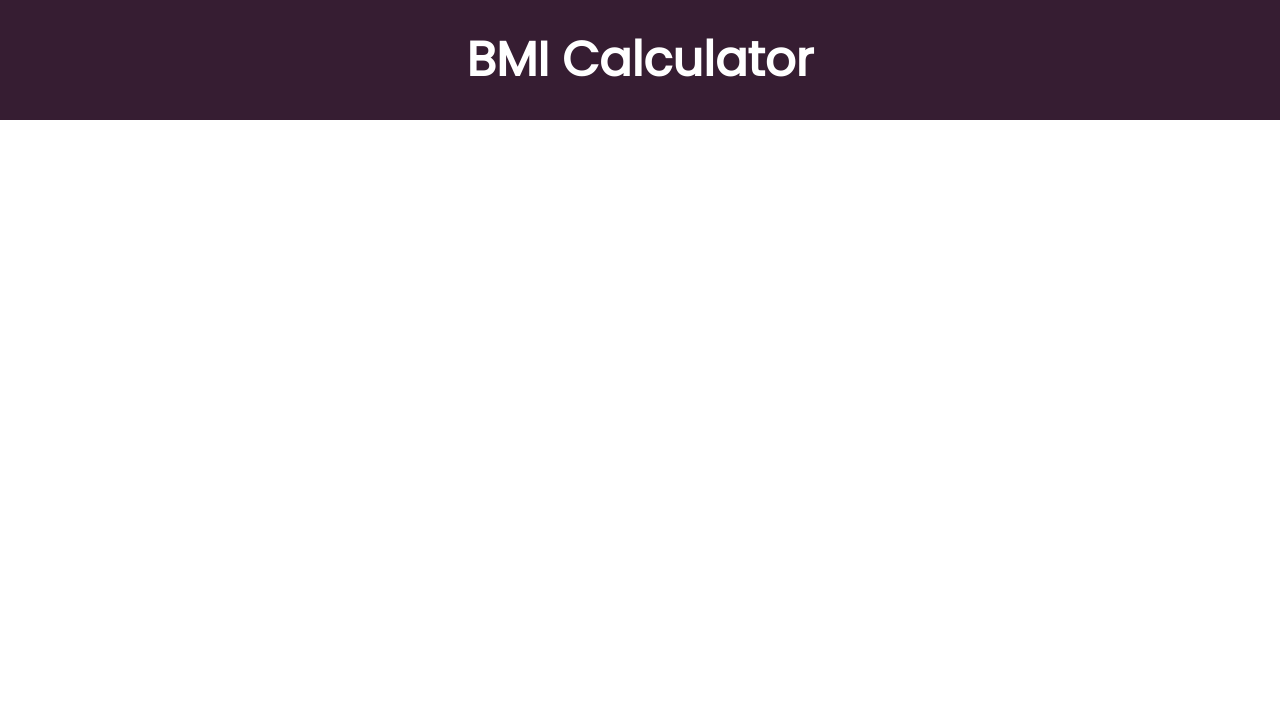
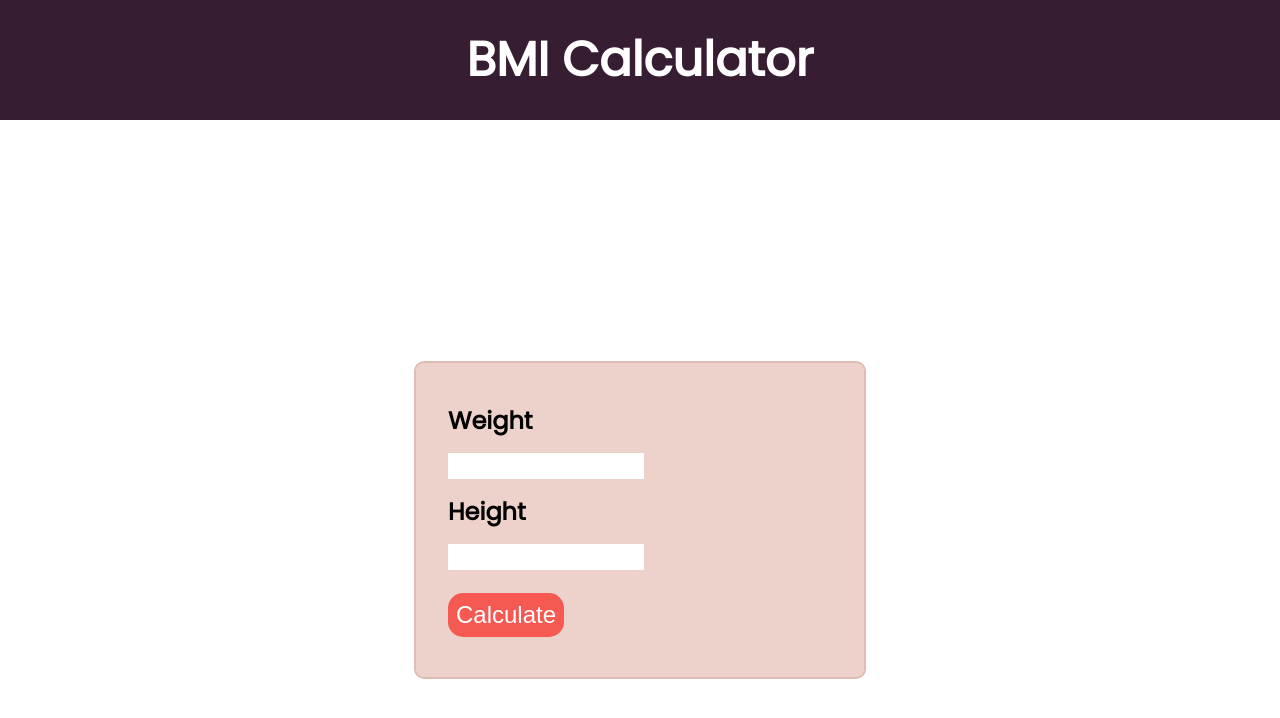
Before and after one commit to Martin853/BMI-Calculator, a React (Vite) app in the folder bmi-calculator/: page / in a window 1280 px wide. Shown: the top 718 px of the page. Built offline with nearby package versions, Linux system fonts and the light colour scheme; the HTML template or start-up script is replaced by a standard one.

Commit message:
Created the form

```diff
--- a/bmi-calculator/src/App.jsx
+++ b/bmi-calculator/src/App.jsx
@@ -1,7 +1,13 @@
 import Navbar from './components/Navbar';
+import Form from './components/Form';
 
 function App() {
-  return <Navbar />;
+  return (
+    <div className="wraper">
+      <Navbar />
+      <Form />
+    </div>
+  );
 }
 
 export default App;
--- /dev/null
+++ b/bmi-calculator/src/components/Form.jsx
@@ -0,0 +1,17 @@
+import classes from './Form.module.css';
+
+function Form() {
+  return (
+    <div className={classes.container}>
+      <form className={classes.form}>
+        <label htmlFor="weight">Weight</label>
+        <input type="number" id="weight" />
+        <label htmlFor="height">Height</label>
+        <input type="number" id="height" />
+        <button>Calculate</button>
+      </form>
+    </div>
+  );
+}
+
+export default Form;
--- /dev/null
+++ b/bmi-calculator/src/components/Form.module.css
@@ -0,0 +1,61 @@
+.container {
+  height: 100%;
+  display: flex;
+  justify-content: center;
+  align-items: center;
+}
+
+.form {
+  background-color: #edd2cb;
+  border: 2px solid #dfbcb3;
+  border-radius: 10px;
+  width: 30%;
+  height: 250px;
+  padding: 2rem;
+  display: flex;
+  flex-direction: column;
+  justify-content: space-around;
+  align-items: flex-start;
+}
+
+.form > label {
+  font-size: 1.5rem;
+  font-weight: bold;
+}
+
+.form > input {
+  width: 50%;
+  height: 1.5rem;
+  border: none;
+  outline: none;
+}
+
+.form > button {
+  background-color: #f55951;
+  border: none;
+  border-radius: 15px;
+  margin-top: 0.5rem;
+  color: white;
+  font-size: 1.5rem;
+  padding: 0.5rem;
+  transition: background-color 0.3s ease-in;
+}
+
+.form > button:hover {
+  background-color: #cd4d46;
+  cursor: pointer;
+}
+
+/* Disable form arrows */
+
+/* Chrome, Safari, Edge, Opera */
+input::-webkit-outer-spin-button,
+input::-webkit-inner-spin-button {
+  -webkit-appearance: none;
+  margin: 0;
+}
+
+/* Firefox */
+input[type='number'] {
+  -moz-appearance: textfield;
+}
--- a/bmi-calculator/src/components/Navbar.module.css
+++ b/bmi-calculator/src/components/Navbar.module.css
@@ -2,6 +2,7 @@
   width: 100%;
   height: 15vh;
   background-color: #361d32;
+  align-self: flex-start;
   display: flex;
   justify-content: center;
   align-items: center;
--- a/bmi-calculator/src/index.css
+++ b/bmi-calculator/src/index.css
@@ -1,8 +1,14 @@
 @import url('https://fonts.googleapis.com/css2?family=Poppins&display=swap');
 
-body {
+html,
+body,
+#root {
   margin: 0;
   padding: 0;
   height: 100vh;
   font-family: 'Poppins', sans-serif;
 }
+
+.wraper {
+  height: 100%;
+}
```
